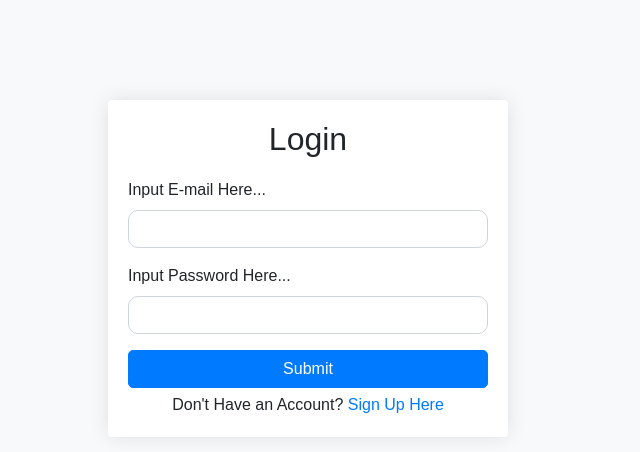
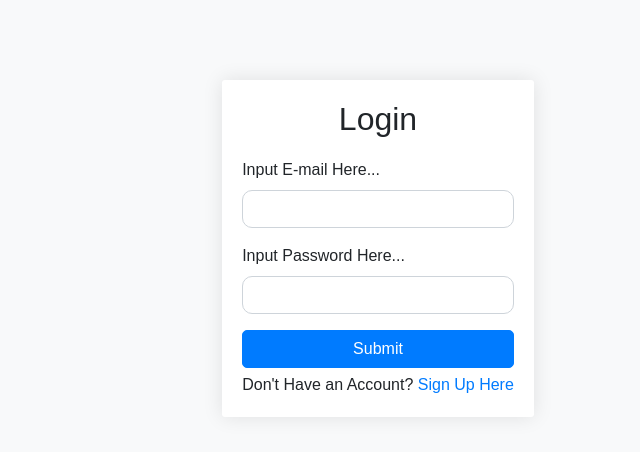
Before and after one commit to lgndcraft2/Naf-Flask, a Flask app: page /login in a window 1280 px wide. Shown: the top 452 px of the page, without its empty margins (262-902 px from the left). Run offline with Flask 3, Linux system fonts and the light colour scheme; some libraries are stand-ins or nearby versions.

Commit message:
Update login.html

```diff
--- a/templates/login.html
+++ b/templates/login.html
@@ -11,8 +11,7 @@
       font-family: Arial, sans-serif;
     }
     .login-form {
-      margin-top: 100px;
-      max-width: 400px;
+      margin-top: 60px;
       padding: 20px;
       background-color: #fff;
       border-radius: 3px;
@@ -31,10 +30,7 @@
   </style>
 </head>
 <body>
-
-<div class="container">
-  <div class="row justify-content-center">
-    <div class="col-md-6">
+<div class="d-flex justify-content-center" style="margin-top:10px; padding:10px;">
       <div class="login-form">
           {% for message in get_flashed_messages() %}
         <div class="alert alert-danger alert-dismissible fade show " id="ppbx-2" role="alert">
@@ -61,7 +57,6 @@
         Don't Have an Account? <a href="/register">Sign Up Here</a>
       </div>
       </div>
-    </div>
   </div>
 </div>
 <script src="https://code.jquery.com/jquery-3.3.1.slim.min.js" integrity="sha384-q8i/X+965DzO0rT7abK41JStQIAqVgRVzpbzo5smXKp4YfRvH+8abtTE1Pi6jizo" crossorigin="anonymous"></script>
```
